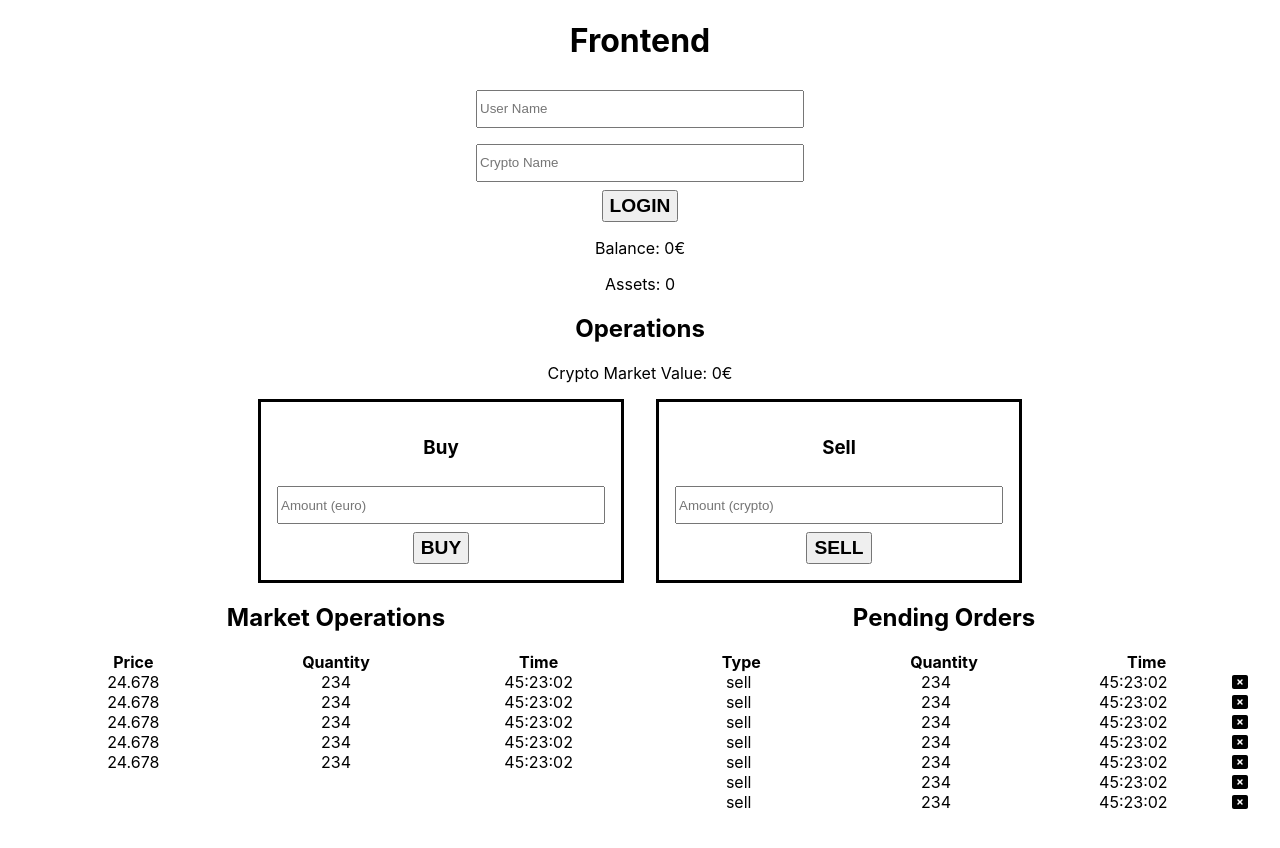
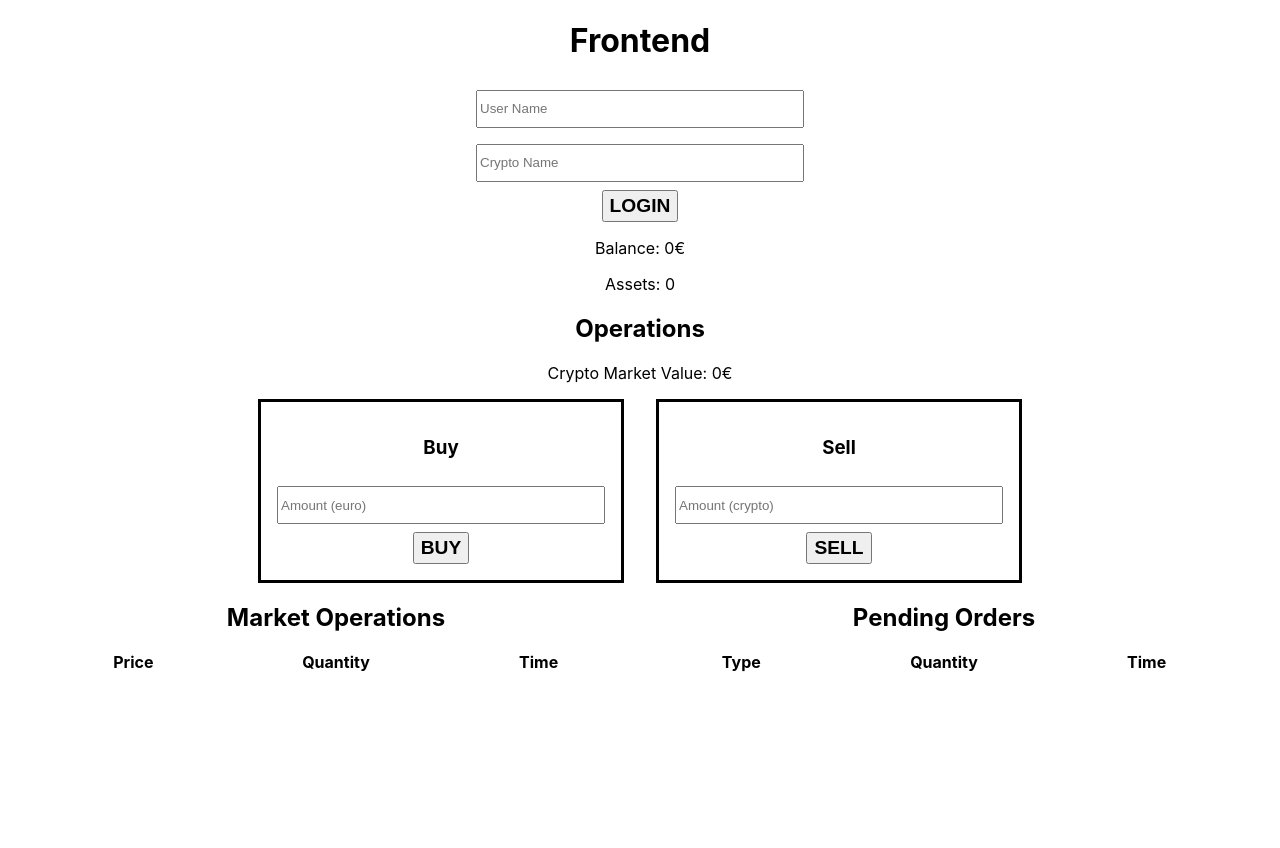
Before and after one commit to yolly98/Distributed-Cryptocurrency-Exchange, a React (Create React App) app in the folder src/frontend/: page / in a window 1280 px wide. Shown: the top 848 px of the page. Built offline with nearby package versions, Linux system fonts and the light colour scheme.

Commit message:
Implementend pending order panel real-time update
Co-authored-by: Biagio Cornacchia <49314349+biagiocornacchia@users.noreply.github.com>
Co-authored-by: Matteo Abaterusso <49238869+MatteoAba@users.noreply.github.com>

```diff
--- a/src/frontend/src/component/js/App.js
+++ b/src/frontend/src/component/js/App.js
@@ -17,89 +17,44 @@ class App extends Component {
       available_assets: 0,
       market_value: 0,
       websocket: null,
-      market_operations: [
-        {
-          key: 666,
-          market_value: 24.678,
-          quantity: 234,
-          timestamp: '45:23:02',
-          color: 'black'
-        },
-        {
-          key: 666,
-          market_value: 24.678,
-          quantity: 234,
-          timestamp: '45:23:02',
-          color: 'black'
-        },
-        {
-          key: 666,
-          market_value: 24.678,
-          quantity: 234,
-          timestamp: '45:23:02',
-          color: 'black'
-        },
-        {
-          key: 666,
-          market_value: 24.678,
-          quantity: 234,
-          timestamp: '45:23:02',
-          color: 'black'
-        },
-        {
-          key: 666,
-          market_value: 24.678,
-          quantity: 234,
-          timestamp: '45:23:02',
-          color: 'black'
-        }
-      ],
+      market_operations: [],
       market_operations_limit: 20,
-      pending_orders: [
-        {
-          key: 666,
-          type: 'sell',
-          quantity: 234,
-          timestamp: '45:23:02',
-        },
-        {
-          key: 666,
-          type: 'sell',
-          quantity: 234,
-          timestamp: '45:23:02',
-        },
-        {
-          key: 666,
-          type: 'sell',
-          quantity: 234,
-          timestamp: '45:23:02',
-        },
-        {
-          key: 666,
-          type: 'sell',
-          quantity: 234,
-          timestamp: '45:23:02',
-        },
-        {
-          key: 666,
-          type: 'sell',
-          quantity: 234,
-          timestamp: '45:23:02',
-        },
-        {
-          key: 666,
-          type: 'sell',
-          quantity: 234,
-          timestamp: '45:23:02',
-        },
-        {
-          key: 666,
-          type: 'sell',
-          quantity: 234,
-          timestamp: '45:23:02',
-        }
-      ]
+      pending_orders: []
     }
+  }
+  /*
+  let new_pending_order = {
+    key: json.new_pending_order.timestamp,
+    type: type,
+    quantity: json.new_pending_order.quantity,
+    timestamp: `${date.getHours()}:${date.getMinutes()}:${date.getSeconds()}`
+  }
+
+      CompletedTransaction = #{
+        <<"seller">> => list_to_binary(UserId),
+        <<"buyer">> => list_to_binary(OrderKey#order_key.user_id),
+        <<"coin">> => list_to_binary(CoinId),
+        <<"quantity">> => BuyableAsset,
+        <<"market_value">> => MarketValue,
+        <<"timestamp">> => Timestamp,
+        <<"order_type">> => <<"buy">>,
+        <<"order_timestamp">> => Order#order_key.timestamp
+    },
+*/
+  update_pending_orders = (transaction) => {
+    let pending_orders = [...this.state.pending_orders]
+
+    for (let i = 0; i < pending_orders.length; i++) {
+      if (transaction.order_type == pending_orders[i].type && transaction.order_timestamp == pending_orders[i].key && (transaction.seller == this.state.user || transaction.buyer == this.state.user)) {
+        if (transaction.order_type == 'buy')
+          pending_orders[i].quantity -= transaction.quantity * transaction.market_value
+        else
+          pending_orders[i].quantity -= transaction.quantity
+      }
+    }
+
+    pending_orders = pending_orders.filter(function (pending_order) { return pending_order.quantity > 0 })
+    this.setState({pending_orders})
   }
 
   socketCallback = (message) => {
@@ -156,6 +111,8 @@ class App extends Component {
             // check the transaction list limit
             if (market_operations.length > this.state.market_operations_limit)
               market_operations.pop()
+
+            this.update_pending_orders(transaction)
           })
         }
         this.setState({market_value, market_operations})
@@ -197,7 +154,6 @@ class App extends Component {
   }
 
   operation = async (type) => {
-    console.log(type)
     let quantity = parseFloat(document.getElementById(type + '-input').value)
     const url = 'http://' + this.state.host + ':' + this.state.port + '/api/order'
 
@@ -225,6 +181,7 @@ class App extends Component {
     let balance = json.balance
     let available_assets = 0
 
+    console.log(json) // TEST
     if (!Array.isArray(json.assets))
       available_assets = json.asset
 
@@ -237,6 +194,20 @@ class App extends Component {
         alert('Operation failed')
     } else {
       // create new order in pending order panel
+      if (!Array.isArray(json.new_pending_order)) {
+        let date = new Date(json.new_pending_order.timestamp / 1000000)
+        let new_pending_order = {
+          key: json.new_pending_order.timestamp,
+          type: type,
+          quantity: json.new_pending_order.quantity,
+          timestamp: `${date.getHours()}:${date.getMinutes()}:${date.getSeconds()}`
+        }
+        let pending_orders = [
+          new_pending_order,
+          ...this.state.pending_orders
+        ]
+        this.setState({pending_orders})
+      }
     }
 
     this.setState({balance, available_assets})
```
Also changed, not shown: 2 other files (tests, documents, lock files or other folders).
